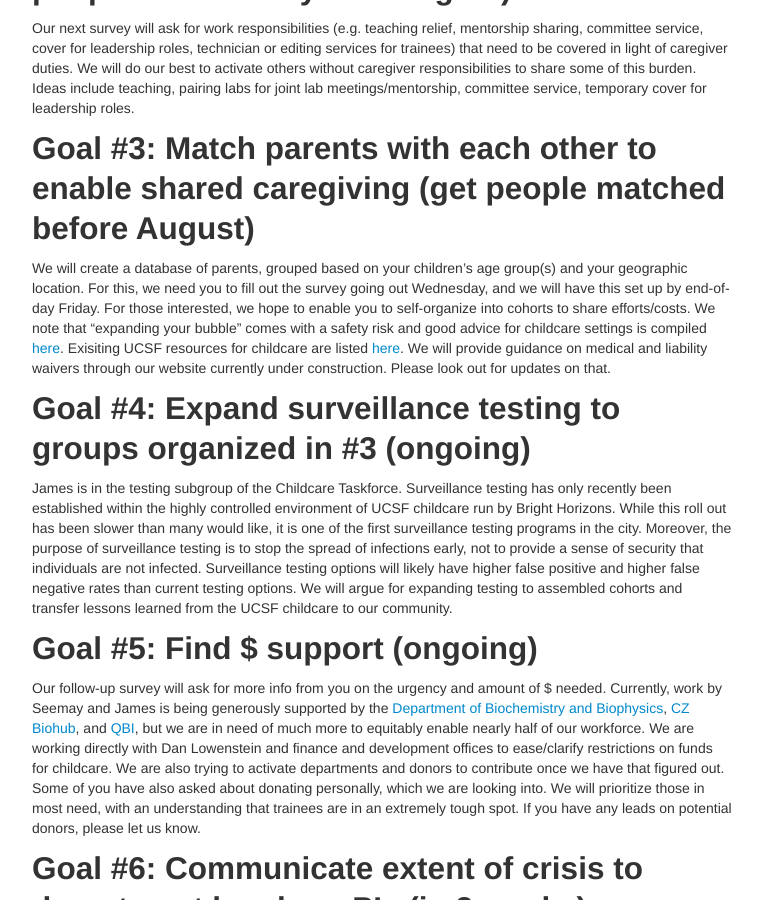
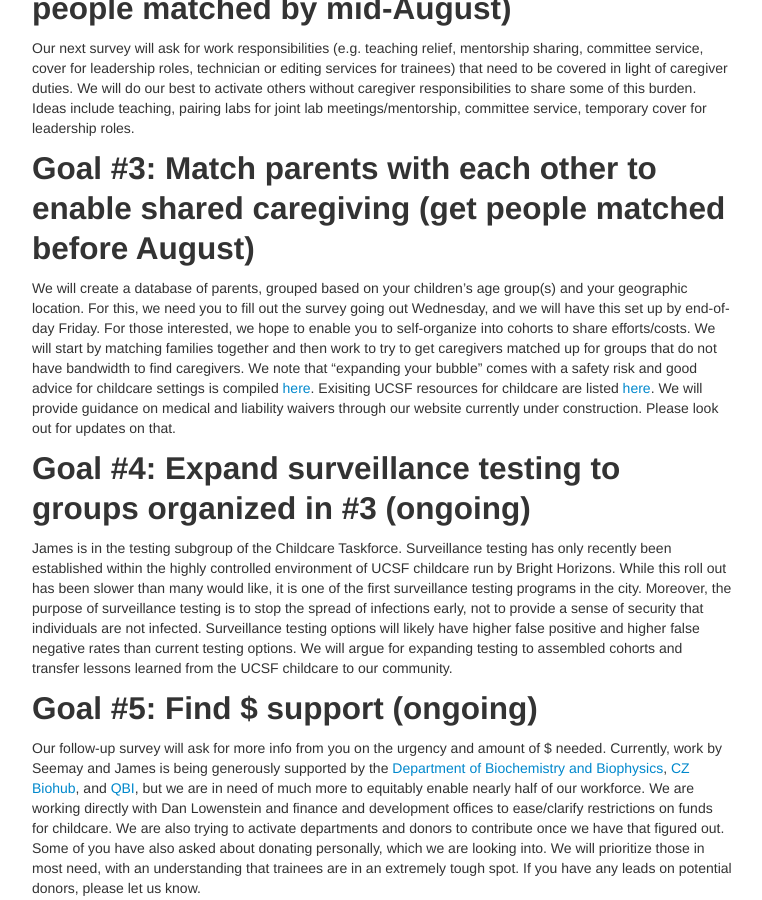
Before and after one commit to fraserlab/sci-dependentcare, a Jekyll site: the page built from index.md, in a window 1280 px wide and 900 px high, scrolled down 1124 px. Shown: the whole window, without its empty margins (258-1020 px from the left). Built offline with Jekyll 4.4.1, drawn with Linux system fonts in a browser that asks for light colours; some of the changed text lies outside the part shown.

Commit message:
caregiver match

```diff
--- a/index.md
+++ b/index.md
@@ -6,7 +6,7 @@ description: Welcome page
 ---
 ### UPDATE, 7/21/10:
 
-We have now received 259 responses to our initial survey, which will close tomorrow (Wed) at noon. Final results from this survey will be updated below afterwards. To keep the momentum going, we are going to go ahead and initiate our follow-up survey so that we can begin processing the data for matching ASAP. **If you are interested in participating in the work relief or caregiving match program, please fill out this [second survey](https://forms.gle/Z6uJP9XYiVPhvSLb6), by Friday, noon.**
+We have now received 259 responses to our initial survey, which will close tomorrow (Wed) at noon. Final results from this survey will be updated below afterwards. To keep the momentum going, we are going to go ahead and initiate our follow-up survey so that we can begin processing the data for matching ASAP. We will start by matching families together and then work to try to get caregivers matched up for groups that do not have bandwidth to find caregivers. **If you are interested in participating in the work relief or caregiving match program, please fill out this [second survey](https://forms.gle/Z6uJP9XYiVPhvSLb6), by Friday, noon.**
 
 We will leave the survey open after Friday, so that you may still be added to match groups on a rolling-basis (we will do our best to initiate a new round of matches every Friday) if you change your mind later. If you have any questions, feel free to [e-mail us](mailto:seemayandjames@gmail.com)
 
@@ -37,7 +37,7 @@ Our next survey will ask for work responsibilities (e.g. teaching relief, mentor
 
 ## Goal #3: Match parents with each other to enable shared caregiving (get people matched before August)
 
-We will create a database of parents, grouped based on your children's age group(s) and your geographic location. For this, we need you to fill out the survey going out Wednesday, and we will have this set up by end-of-day Friday. For those interested, we hope to enable you to self-organize into cohorts to share efforts/costs. We note that “expanding your bubble” comes with a safety risk and good advice for childcare settings is compiled [here](https://cchp.ucsf.edu/). Exisiting UCSF resources for childcare are listed [here](https://campuslifeservices.ucsf.edu/familyservices/35/update_child_care_closures_and_alternative_care). We will provide guidance on medical and liability waivers through our website currently under construction. Please look out for updates on that.
+We will create a database of parents, grouped based on your children's age group(s) and your geographic location. For this, we need you to fill out the survey going out Wednesday, and we will have this set up by end-of-day Friday. For those interested, we hope to enable you to self-organize into cohorts to share efforts/costs. We will start by matching families together and then work to try to get caregivers matched up for groups that do not have bandwidth to find caregivers. We note that “expanding your bubble” comes with a safety risk and good advice for childcare settings is compiled [here](https://cchp.ucsf.edu/). Exisiting UCSF resources for childcare are listed [here](https://campuslifeservices.ucsf.edu/familyservices/35/update_child_care_closures_and_alternative_care). We will provide guidance on medical and liability waivers through our website currently under construction. Please look out for updates on that.
 
 ## Goal #4: Expand surveillance testing to groups organized in #3 (ongoing)
 
```
